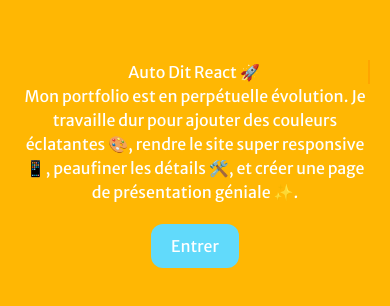
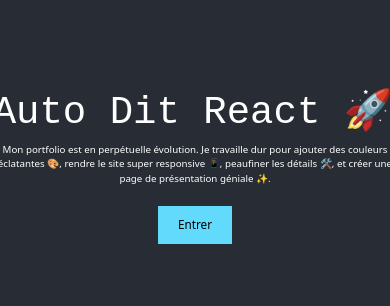
Before and after one commit to LaWass1864/autodit-react, a React (Create React App) app: page / in a window 390 px wide. Shown: the part 258-564 px from the top of the page. Built offline with nearby package versions, Linux system fonts and the light colour scheme.

Commit message:
responsive page accueil ok

```diff
--- a/src/component/PresentationPage.js
+++ b/src/component/PresentationPage.js
@@ -23,10 +23,10 @@
     <div className="presentation-page">
       <div className="presentation-content">
         <h1 className="animated-text">{displayedText}</h1>
-        <p>
+        <p className="presentation-text">
           Mon portfolio est en perpétuelle évolution. Je travaille dur pour ajouter des couleurs éclatantes 🎨, rendre le site super responsive 📱, peaufiner les détails 🛠️, et créer une page de présentation géniale ✨.
         </p>
-        <button onClick={onContinue}>Entrer</button>
+        <button className="button-text" onClick={onContinue}>Entrer</button>
       </div>
     </div>
   );
--- a/src/index.css
+++ b/src/index.css
@@ -487,7 +487,6 @@
 }
 
 /* Page d'unboarding */
-/* src/components/PresentationPage.css */
 
 .presentation-page {
   display: flex;
@@ -495,14 +494,13 @@
   align-items: center;
   height: 100vh;
   width: 100vw;
-  background-color: #ffb703;
+  background-color: #282c34;
   color: white;
   text-align: center;
   padding: 20px;
   position: absolute;
   top: 0;
   left: 0;
-  font-family: 'Merriweather', sans-serif;
 }
 
 .presentation-content {
@@ -512,24 +510,56 @@
 .animated-text {
   white-space: nowrap;
   overflow: hidden;
-  border-right: 0.15em solid orange;
-  /* Couleur du curseur */
-  font-family: 'Merriweather', sans-serif;
+  border-right: 0.15em solid orange; /* Couleur du curseur */
+  font-family: 'Courier New', Courier, monospace; /* Police */
+  font-size: 3vw; /* Taille de la police réactive */
 }
 
-button {
+.button-text {
   margin-top: 20px;
   padding: 10px 20px;
   background-color: #61dafb;
   border: none;
-  color: #fff;
-  font-size: 16px;
+  color: black;
+  font-size: 3vw; /* Taille de la police réactive */
   cursor: pointer;
   transition: transform 0.3s ease, background-color 0.3s ease;
-  border-radius: 12px;
 }
 
 button:hover {
   background-color: #21a1f1;
   transform: scale(1.05);
 }
+
+.presentation-text{
+  font-size: 2.5vw; /* Taille de la police réactive */
+}
+
+/* Media queries pour ajuster la taille de la police sur différents écrans */
+@media (max-width: 768px) {
+  .animated-text {
+    font-size: 8vw;
+  }
+
+  button {
+    font-size: 4vw;
+  }
+
+  p {
+    font-size: 3.5vw;
+  }
+}
+
+@media (max-width: 480px) {
+  .animated-text {
+    font-size: 10vw;
+  }
+
+  button {
+    font-size: 5vw;
+  }
+
+  p {
+    font-size: 4.5vw;
+  }
+}
```
